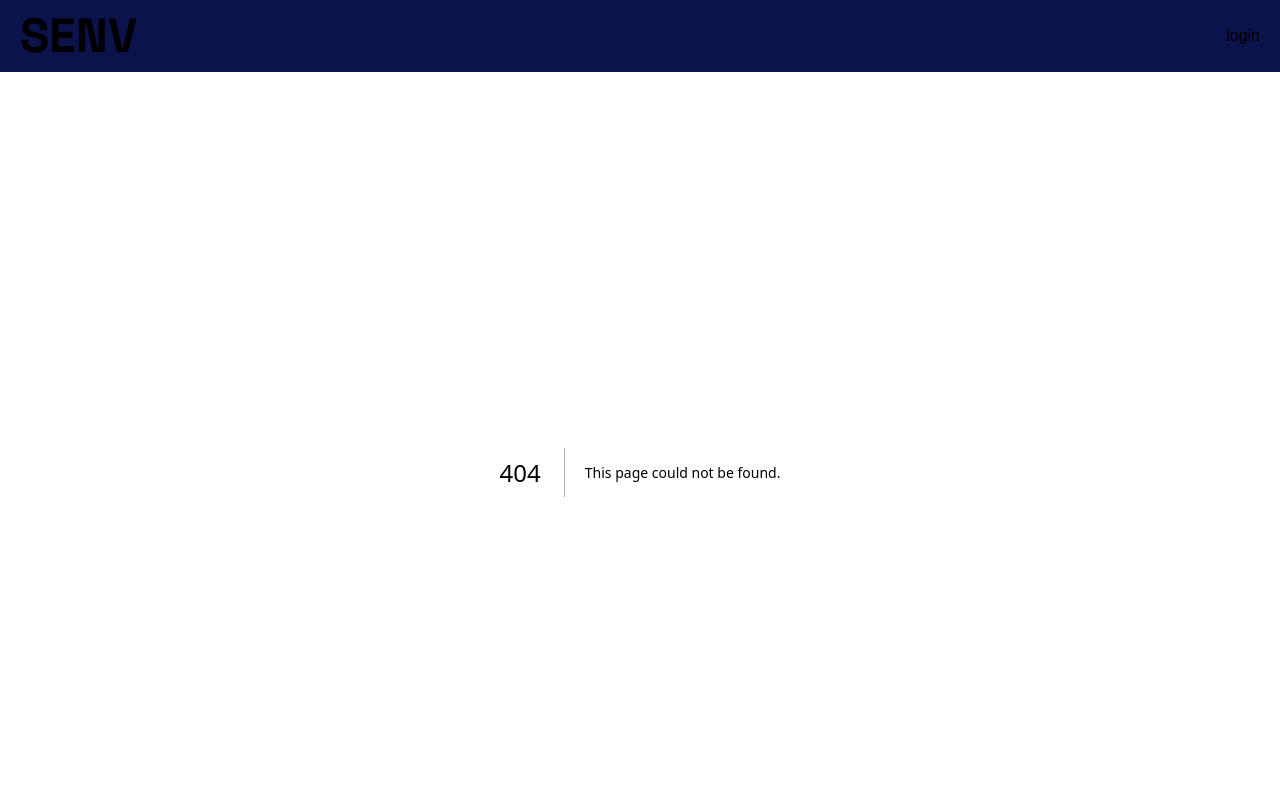
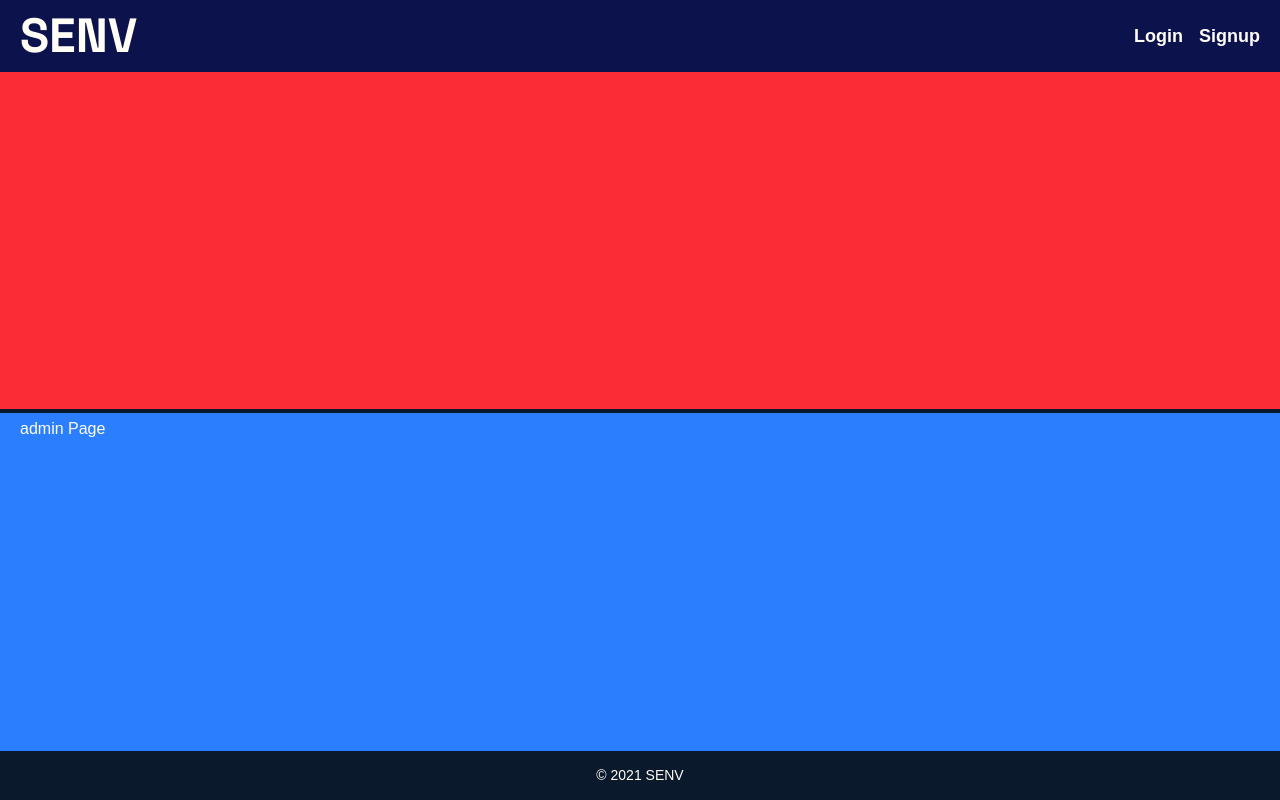
Before and after one commit to SohamBanerjee-Developer/TeamProject, a Next.js app: page /auth/login in a window 1280 px wide. Before the commit this address had no page. Built offline with nearby package versions, Linux system fonts and the light colour scheme; a web font is replaced by a local one.

Commit message:
add new components

```diff
--- a/app/_components/MobileNav.tsx
+++ b/app/_components/MobileNav.tsx
@@ -8,8 +8,9 @@ const MobileNav = () => {
             <div className="relative h-full flex-center">
                 <h1 className="text-5xl header-font font-bold">SENV</h1>
             </div>
-            <div className="relative h-full flex-center">
-                <Link href="/login">login</Link>
+            <div className="relative h-full flex-gap gap-4 text-lg font-bold description-font">
+                <Link href="/auth/login" className="hover:text-orange-400 transition duration-150">Login</Link>
+                <Link href="/auth/signup" className="hover:text-orange-400 transition duration-150" >Signup</Link>
             </div>
         </div>
     )
--- /dev/null
+++ b/app/auth/login/@admin/page.tsx
@@ -0,0 +1,8 @@
+import React from 'react'
+
+const Page = () => {
+    return (
+        <div>admin Page</div>
+    )
+}
+export default Page
--- /dev/null
+++ b/app/auth/login/layout.tsx
@@ -0,0 +1,21 @@
+export default function LoginLayout({
+
+                                        admin,
+                                        user,
+                                    }: {
+    children: React.ReactNode;
+    admin: React.ReactNode;
+    user: React.ReactNode;
+}) {
+    return (
+        <div className="flex flex-col gap-1 h-full w-full ">
+            <div className="h-[50vh] w-full bg-red px-5 py-1">
+                {user}
+            </div>
+            <div className="h-[50vh] w-full bg-blue-500 px-5 py-1">
+                {admin}
+            </div>
+
+        </div>
+    );
+}
--- /dev/null
+++ b/app/auth/login/page.tsx
@@ -0,0 +1,8 @@
+import React from 'react'
+
+const Page = () => {
+    return (
+        <div> default Page</div>
+    )
+}
+export default Page
--- a/app/layout.tsx
+++ b/app/layout.tsx
@@ -1,5 +1,5 @@
 import type {Metadata} from "next";
-import { Space_Grotesk, Funnel_Sans} from "next/font/google";
+import {Space_Grotesk, Funnel_Sans} from "next/font/google";
 import "./globals.css";
 import MobileNav from "@/app/_components/MobileNav";
 
@@ -35,7 +35,12 @@ export default function RootLayout({
         <nav className="h-18 w-full relative overflow-hidden">
             <MobileNav/>
         </nav>
-        <main className="h-[calc(100%-4.5rem)] overflow-hidden scrollbar-hide"> {children}</main>
+        <main className="h-[calc(100%-7.5666rem)] overflow-hidden scrollbar-hide"> {children}</main>
+        <footer className="w-full h-12 flex-center">
+            <p className="text-sm">
+                &copy; 2021 SENV
+            </p>
+        </footer>
         </body>
         </html>
     );
```
Also changed, not shown: app/auth/login/@user/page.tsx (added, +11 -0 lines).
